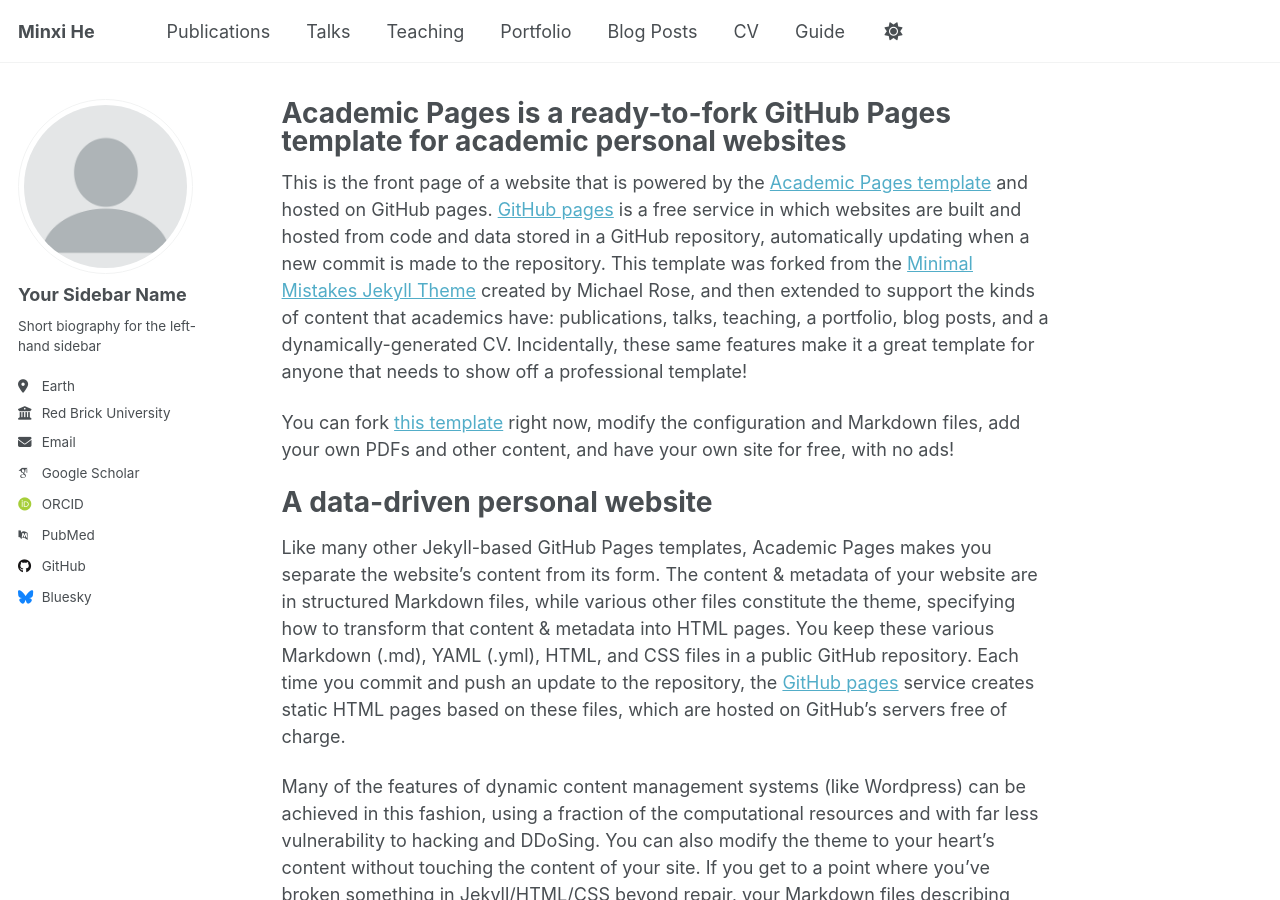
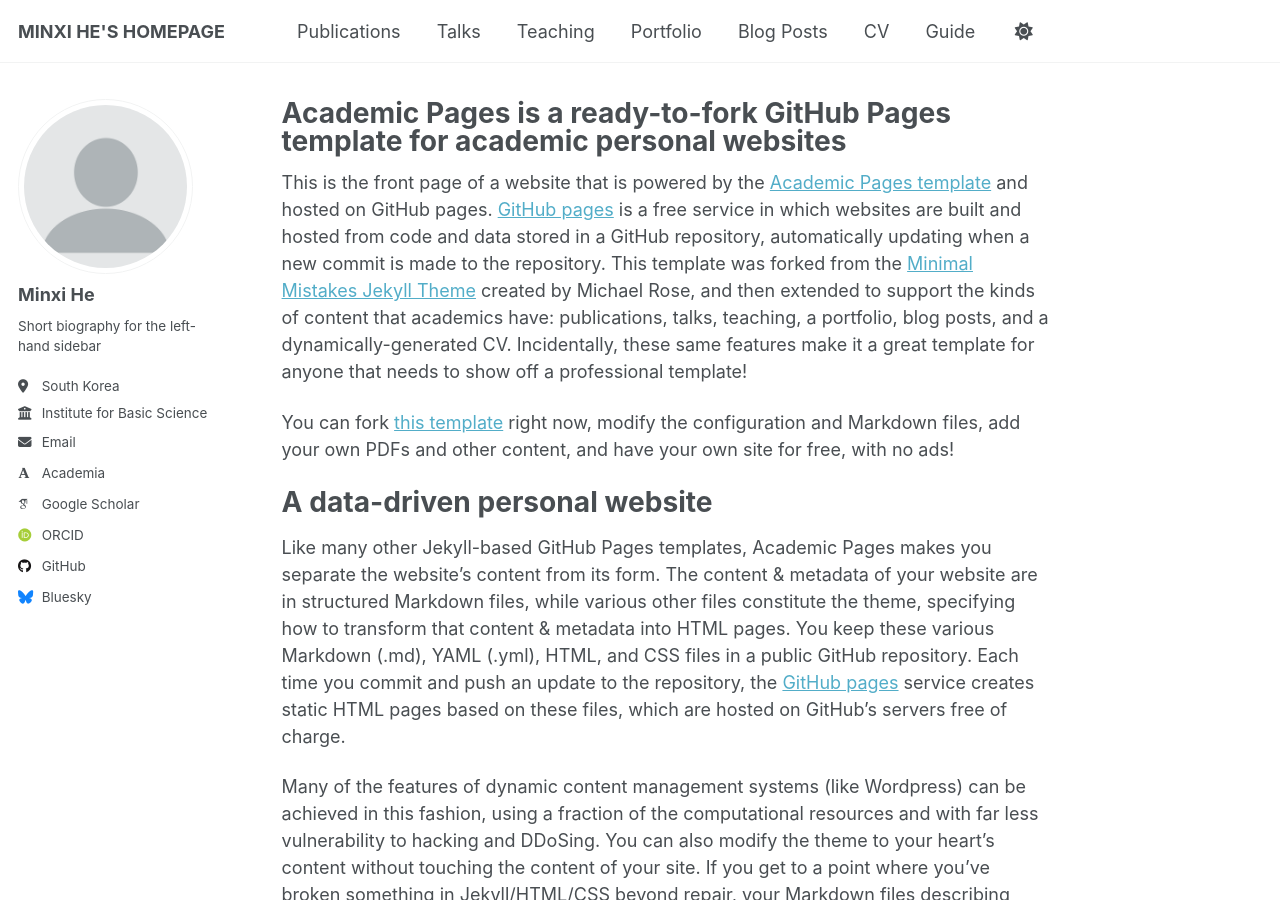
Before and after one commit to heminxi/heminxi.github.io, a Jekyll site: the page built from _pages/about.md, in a window 1280 px wide and 900 px high. Built offline with Jekyll 4.4.1, drawn with Linux system fonts in a browser that asks for light colours; some web fonts are replaced; a script that is not in the unit is left out.

Commit message:
Update _config.yml

```diff
--- a/_config.yml
+++ b/_config.yml
@@ -9,7 +9,7 @@
 # Basic Site Settings
 locale                   : "en-US"
 site_theme               : "default"
-title                    : "Minxi He"
+title                    : "MINXI HE'S HOMEPAGE"
 title_separator          : "-"
 name                     : &name "Your Name"
 description              : &description "personal description"
@@ -23,22 +23,22 @@ repository               : "academicpages/academicpages.github.io"
 author:
   # Biographic information
   avatar           : "profile.png"
-  name             : "Your Sidebar Name"
-  pronouns         : # example: "she/her"
+  name             : "Minxi He"
+  pronouns         : # example: "he/him"
   bio              : "Short biography for the left-hand sidebar"
-  location         : "Earth"
-  employer         : "Red Brick University"
+  location         : "South Korea"
+  employer         : "Institute for Basic Science"
   uri              : # URL
-  email            : "none@example.org"
+  email            : "heminxi@ibs.re.kr"
 
   # Academic websites
-  academia         : # URL
+  academia         : "https://inspirehep.net/authors/1666163"
   arxiv            : # URL - Update with the correct link to your profile
-  googlescholar    : "https://scholar.google.com/citations?user=PS_CX0AAAAAJ"
+  googlescholar    : "https://scholar.google.com/citations?user=g-tdLMgAAAAJ&hl=en"
   impactstory      : # URL
-  orcid            : "http://orcid.org/yourorcidurl"
+  orcid            : "https://orcid.org/0000-0002-2480-6848"
   semantic         : # URL
-  pubmed           : "https://www.ncbi.nlm.nih.gov/pubmed/?term=john+snow"
+  pubmed           : #"https://www.ncbi.nlm.nih.gov/pubmed/?term=john+snow"
   researchgate     : # URL
   scopus           : # URL
 
```
